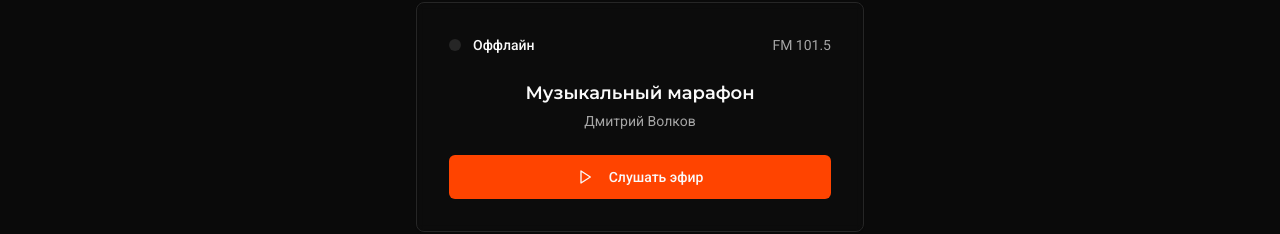
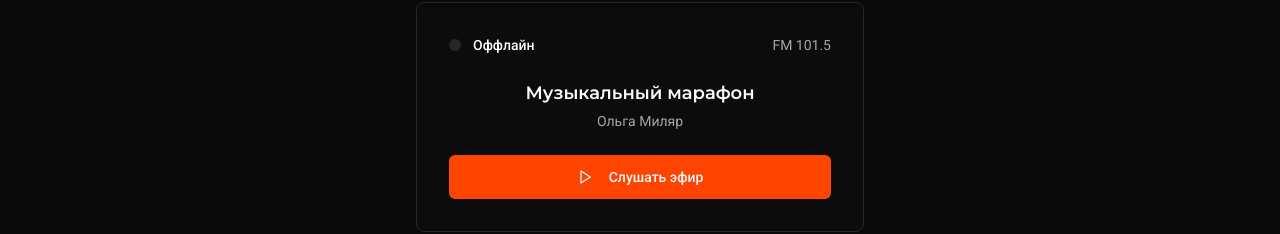
Before and after one commit to pr-poehali-dev/radio-station-content-creation, a React (Vite) app: page / in a window 1280 px wide. Shown: the part 574-808 px from the top of the page. Built offline with nearby package versions, Linux system fonts and the light colour scheme.

Commit message:
Добавлен диджей Ольга Миляр

```diff
--- a/src/pages/Index.tsx
+++ b/src/pages/Index.tsx
@@ -11,7 +11,7 @@ function Index() {
 
   const schedule = [
     { time: '06:00 - 09:00', show: 'Утреннее шоу', host: 'Анна Смирнова' },
-    { time: '09:00 - 12:00', show: 'Музыкальный марафон', host: 'Дмитрий Волков' },
+    { time: '09:00 - 12:00', show: 'Музыкальный марафон', host: 'Ольга Миляр' },
     { time: '12:00 - 15:00', show: 'День с тобой', host: 'Елена Петрова' },
     { time: '15:00 - 18:00', show: 'Вечерний драйв', host: 'Михаил Соколов' },
     { time: '18:00 - 21:00', show: 'Топ хиты', host: 'Ольга Иванова' },
@@ -64,7 +64,7 @@ function Index() {
 
           <div className="mb-6">
             <h3 className="text-lg font-semibold mb-1">Музыкальный марафон</h3>
-            <p className="text-sm text-muted-foreground">Дмитрий Волков</p>
+            <p className="text-sm text-muted-foreground">Ольга Миляр</p>
           </div>
 
           <Button
```
